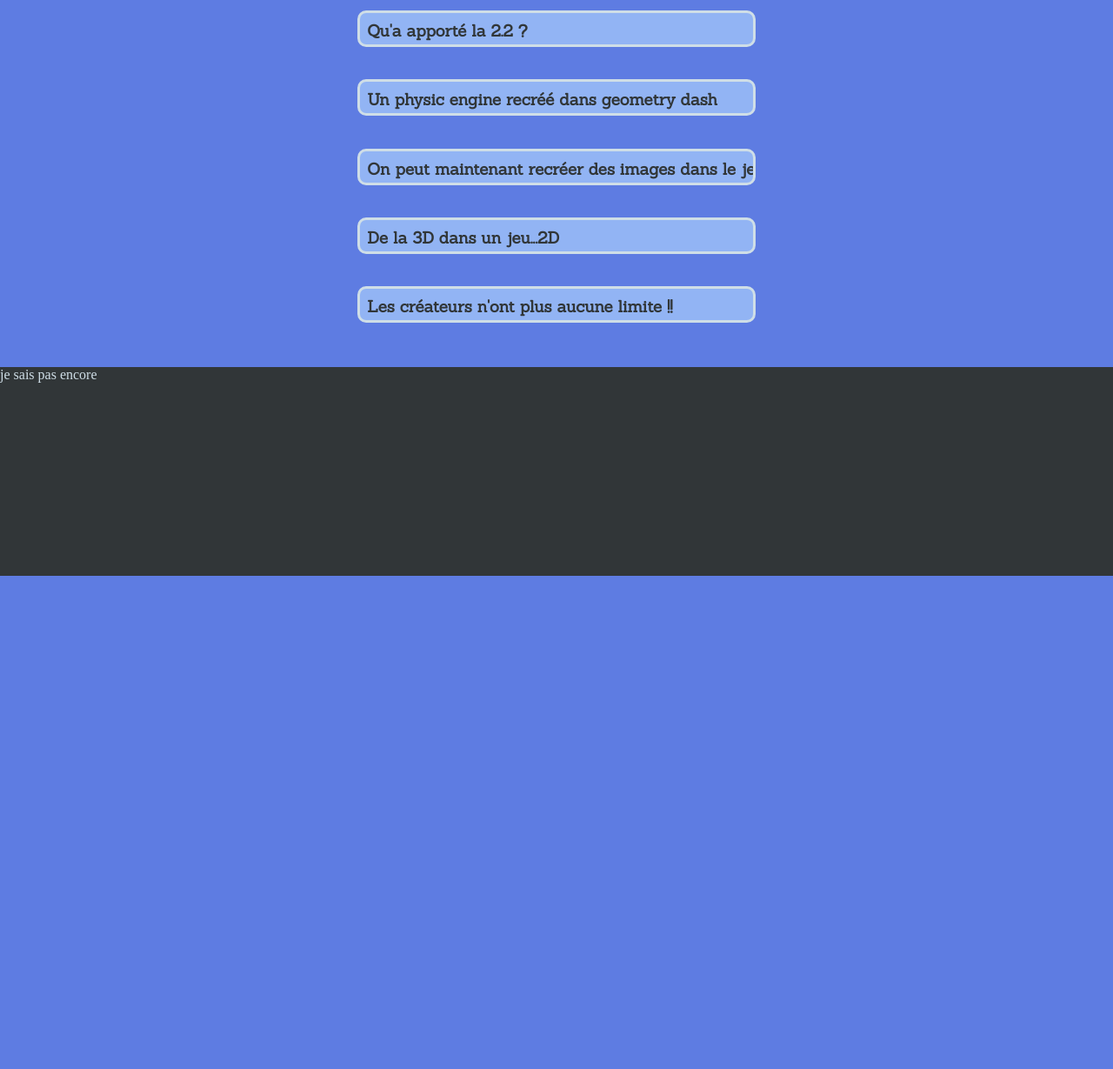
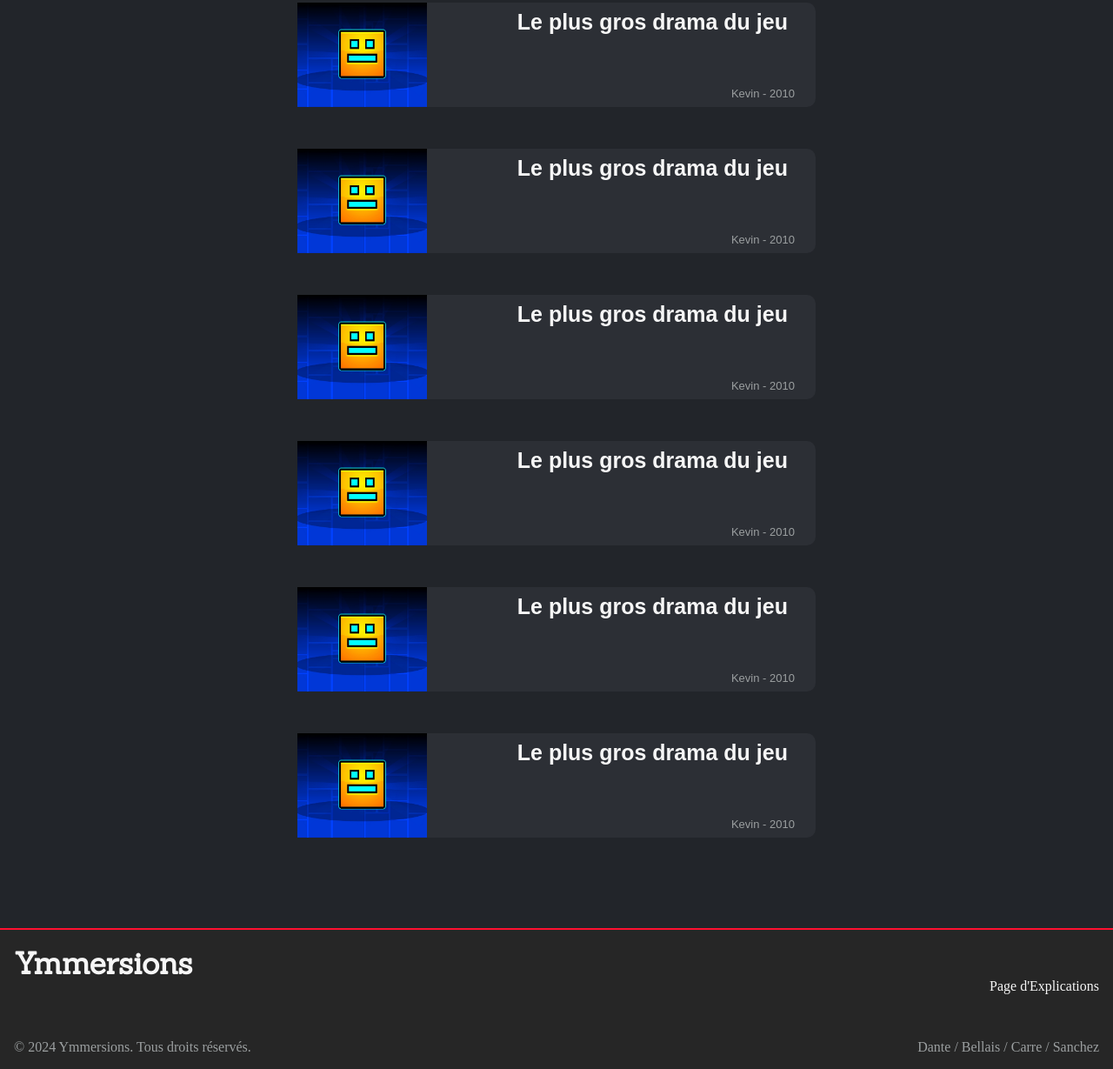
Before and after one commit to Plcuf/YmmersionBlog, a plain HTML site: page temps/category.html in a window 1280 px wide. Shown: the part 1055-2284 px from the top of the page at 87% size. Before the commit the page ends 1717 px from the top, so only its background shows below. Drawn offline with Linux system fonts and the light colour scheme.

Commit message:
category done

```diff
--- a/assets/css/category.css
+++ b/assets/css/category.css
@@ -1,8 +1,10 @@
 body {
-    background-color: #5E7CE2;
+    background-color: #22252A;
     display: flex;
     flex-flow: column;
+    justify-content: space-between;
     align-items: center;
+    height: auto;
 }
 
 @font-face {
@@ -20,19 +22,20 @@
     position: fixed;
     width: 100%;
     height: 13%;
-    background-color: #262626;
+    background-color: #18191B;
     color: #f9f6f6;
     display: flex;
     flex-flow: row nowrap;
     justify-content: space-around;
     align-items: center;
-    font-family: sanchez;
+    font-family: Arial, Helvetica, sans-serif;
+    border-bottom: 2px solid #ff1030;
 }
 
 .searchbar {
     display: flex;
     justify-content: center;
-    margin-left: 5vh;
+    margin-left: 10vh;
 }
 
 .searchbar input {
@@ -43,6 +46,10 @@
     color: #313638;
 }
 
+.searchbar input:focus {
+    border-color: crimson;
+}
+
 .divider {
     display: flex;
     flex-flow: row nowrap;
@@ -51,7 +58,7 @@
 }
 
 .cat {
-    color: #f9f6f6;
+    color: #9b9fa0;
     text-decoration: none;
     margin-left: 1vh;
     margin-right: 1vh;
@@ -84,60 +91,137 @@
 }
 
 .banner {
-    margin-top: 25%;
+    width: 80%;
+    margin-top: 10%;
     z-index: 2;
-    position: relative;
     display: flex;
     flex-flow: row nowrap;
     justify-content: space-between;
     align-items: center;
-    border: 5px solid #CFDEE7;
-    border-radius: 10px;
+    border-radius: 20px;
     padding: 1vh;
-    background-color: #92B4F4;
-    box-shadow: 0px 0px 100px 100px #5E7CE2;
+    background-color: #2C2F35;
 }
 
 .gameinfo {
+    padding: 2vh;
+    color: #F6F6F6;
     display: flex;
     flex-flow: column nowrap;
-    justify-content: center;
+    justify-content: space-between;
     align-items: flex-end;
-    color: #313638;
     font-family: sanchez;
 }
 
-img {
+.gameinfo h1 {
+    font-size: 50px;
+}
+
+.gameinfo p {
+    font-size: 25px;
+}
+
+.banner img {
     max-width: 15%;
+    border-radius: 15px;
 }
 
 .articles {
-    text-overflow: ellipsis;
-    white-space: nowrap;
     z-index: 1;
-    margin-top: 30%;
+    margin-top: 5%;
     display: flex;
     flex-flow: column nowrap;
     align-items: center;
+    height: auto;
 }
 
-h3 {
-    width: 70%;
-    height: 3%;
-    overflow: hidden;
-    border: 3px solid #CFDEE7;
-    border-radius: 10px;
-    padding: 1vh;
-    margin-top: 3%;
-    margin-bottom: 3%;
-    color: #313638;
-    background-color: #92B4F4;
-    font-family: sanchez;
+.article {
+    margin: 3vh;
+    background-color: #2C2F35;
+    width: 100%;
+    height: 15vh;
+    display: flex;
+    flex-flow: row nowrap;
+    justify-content: space-between;
+    align-items: center;
+    border-radius: 0px 10px 10px 0px;
+}
+
+.article img {
+    object-fit: cover;
+    max-width: 25%;
+    height: 100%;
+}
+
+.articletext {
+    height: 100%;
+    margin-top: 3vh;
+    margin-bottom: 3vh;
+    margin-right: 3vh;
+    font-family: Arial, Helvetica, sans-serif;
+    display: flex;
+    flex-flow: column nowrap;
+    justify-content: space-between;
+    align-items: star;
+}
+
+.articletext h6 {
+    font-size: 25px;
+    color: #F6F6F6;
+    margin-right: 1vh;
+    margin-top: 1vh;
+}
+
+.namedate {
+    margin-bottom: 1vh;
+    font-size: 13px;
+    display: flex;
+    flex-flow: row nowrap;
+    justify-content: end;
+    color: #9b9fa0;
 }
 
 footer {
-    background-color: #313638;
-    color: #CFDEE7;
+    margin-top: 10vh;
+    background-color: #262626;
+    color: #9b9fa0;
     width: 100%;
-    height: 30%;
+    height: 20%;
+    display: flex;
+    flex-flow: row nowrap;
+    justify-content: space-between;
+    border-top: 2px solid #ff1030;
 }
+
+.namerights {
+    display: flex;
+    flex-flow: column nowrap;
+    justify-content: space-between;
+    margin: 2vh;
+}
+
+.namerights h4 {
+    color: #F6F6F6;
+    font-family: sanchez;
+    font-size: 35px;
+}
+
+.links {
+    display: flex;
+    flex-flow: column nowrap;
+    justify-content: space-between;
+    align-items: end;
+    margin: 2vh;
+}
+
+.links a {
+    margin-top: 5vh;
+    text-decoration: none;
+    color: #F6F6F6;
+    transition: .5s;
+}
+
+.links a:hover {
+    color: #ff1030;
+    text-shadow: 0 0 5px #ff1030;
+}
--- a/temps/category.html
+++ b/temps/category.html
@@ -10,7 +10,7 @@
     <body>
         <header>
             <div class="title">
-                <h1> Le meilleur blog </h1>
+                <h1> Ymmersions </h1>
             </div>
             <div class="divider">
                 <div class="categories">
@@ -34,34 +34,119 @@
             </div>
         </div>
         <div class="articles">
-            <h3>
-                L'histoire de la completion de Silent Clubstep
-            </h3>
-            <h3>
-                Le plus gros drama du jeu
-            </h3>
-            <h3>
-                Le jeu devient un game engine
-            </h3>
-            <h3>
-                Qu'a apporté la 2.2 ?
-            </h3>
-            <h3>
-                Un physic engine recréé dans geometry dash
-            </h3>
-            <h3>
-                On peut maintenant recréer des images dans le jeu a l'aide d'une ia
-            </h3>
-            <h3>
-                De la 3D dans un jeu...2D
-            </h3>
-            <h3>
-                Les créateurs n'ont plus aucune limite !!
-            </h3>
+            <a class="article">
+                <img src="../../assets/img/blogtest.jpg">
+                <div class="articletext">
+                    <h6> Le plus gros drama du jeu </h6>
+                    <div class="namedate">
+                        <p> Kevin -</p>
+                        <p>&nbsp;2010 </p>
+                    </div>
+                </div>
+            </a>
+            <a class="article">
+                <img src="../../assets/img/blogtest.jpg">
+                <div class="articletext">
+                    <h6> Le plus gros drama du jeu </h6>
+                    <div class="namedate">
+                        <p> Kevin -</p>
+                        <p>&nbsp;2010 </p>
+                    </div>
+                </div>
+            </a>
+            <a class="article">
+                <img src="../../assets/img/blogtest.jpg">
+                <div class="articletext">
+                    <h6> Le plus gros drama du jeu </h6>
+                    <div class="namedate">
+                        <p> Kevin -</p>
+                        <p>&nbsp;2010 </p>
+                    </div>
+                </div>
+            </a>
+            <a class="article">
+                <img src="../../assets/img/blogtest.jpg">
+                <div class="articletext">
+                    <h6> Le plus gros drama du jeu </h6>
+                    <div class="namedate">
+                        <p> Kevin -</p>
+                        <p>&nbsp;2010 </p>
+                    </div>
+                </div>
+            </a>
+            <a class="article">
+                <img src="../../assets/img/blogtest.jpg">
+                <div class="articletext">
+                    <h6> Le plus gros drama du jeu </h6>
+                    <div class="namedate">
+                        <p> Kevin -</p>
+                        <p>&nbsp;2010 </p>
+                    </div>
+                </div>
+            </a>
+            <a class="article">
+                <img src="../../assets/img/blogtest.jpg">
+                <div class="articletext">
+                    <h6> Le plus gros drama du jeu </h6>
+                    <div class="namedate">
+                        <p> Kevin -</p>
+                        <p>&nbsp;2010 </p>
+                    </div>
+                </div>
+            </a>
+            <a class="article">
+                <img src="../../assets/img/blogtest.jpg">
+                <div class="articletext">
+                    <h6> Le plus gros drama du jeu </h6>
+                    <div class="namedate">
+                        <p> Kevin -</p>
+                        <p>&nbsp;2010 </p>
+                    </div>
+                </div>
+            </a>
+            <a class="article">
+                <img src="../../assets/img/blogtest.jpg">
+                <div class="articletext">
+                    <h6> Le plus gros drama du jeu </h6>
+                    <div class="namedate">
+                        <p> Kevin -</p>
+                        <p>&nbsp;2010 </p>
+                    </div>
+                </div>
+            </a>
+            <a class="article">
+                <img src="../../assets/img/blogtest.jpg">
+                <div class="articletext">
+                    <h6> Le plus gros drama du jeu </h6>
+                    <div class="namedate">
+                        <p> Kevin -</p>
+                        <p>&nbsp;2010 </p>
+                    </div>
+                </div>
+            </a>
+            <a class="article">
+                <img src="../../assets/img/blogtest.jpg">
+                <div class="articletext">
+                    <h6> Le plus gros drama du jeu </h6>
+                    <div class="namedate">
+                        <p> Kevin -</p>
+                        <p>&nbsp;2010 </p>
+                    </div>
+                </div>
+            </a>
         </div>
         <footer>
-            <div>
-                <p> je sais pas encore</p>
+            <div class="namerights">
+                <h4> Ymmersions </h4>
+                <p> © 2024 Ymmersions. Tous droits réservés. </p>
+            </div>
+            <div class="links">
+                <a href="#">
+                    Page d'Explications
+                </a>
+                <p>
+                    Dante / Bellais / Carre / Sanchez
+                </p>
             </div>
         </footer>
     </body>
```
Also changed, not shown: assets/img/blogtest.jpg (added).
